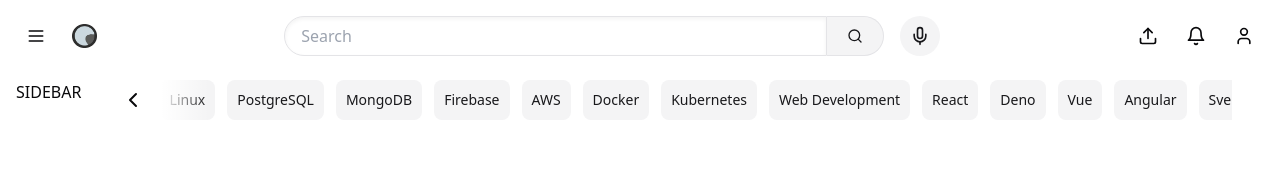
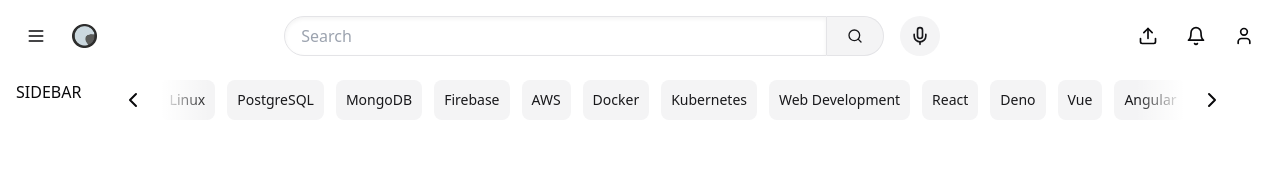
Before and after one commit to jocades/yt-home-gui, a React (Vite) app: page / in a window 1280 px wide. Shown: the top 170 px of the page. Built offline with nearby package versions, Linux system fonts and the light colour scheme.

Commit message:
category translation working

```diff
--- a/src/components/category-list.tsx
+++ b/src/components/category-list.tsx
@@ -1,6 +1,6 @@
 import { ChevronLeftIcon, ChevronRightIcon } from 'lucide-react'
 import { Button } from './ui/button'
-import { useReducer, useRef } from 'react'
+import { useEffect, useReducer, useRef, useState } from 'react'
 
 interface CategoryListProps {
   categories: string[]
@@ -13,16 +13,35 @@
 export function CategoryList(
   { categories, selected, onSelect }: CategoryListProps,
 ) {
-  const [showLeftArrow, toggleLeftArrow] = useReducer((x) => !x, true)
-  const [showRightArrow, toggleRightArrow] = useReducer((x) => !x, false)
+  const [showLeftArrow, toggleLeftArrow] = useToggle()
+  const [showRightArrow, toggleRightArrow] = useToggle()
 
   const { translate, translateX } = useTranslate({ x: 300, y: 0 })
 
+  const containerRef = useRef<HTMLDivElement>(null)
+
+  useEffect(() => {
+    if (!containerRef.current) return
+
+    const observer = new ResizeObserver((entries) => {
+      const container = entries[0].target as HTMLDivElement
+      const fullW = container.scrollWidth
+      const visibleW = container.clientWidth
+
+      toggleLeftArrow(translate.x > 0)
+      toggleRightArrow(translate.x + visibleW < fullW)
+    })
+
+    observer.observe(containerRef.current)
+
+    return () => observer.disconnect()
+  }, [categories, translate.x])
+
   return (
-    <div className='relative overflow-x-hidden'>
+    <div ref={containerRef} className='relative overflow-x-hidden'>
       <div
+        style={{ transform: `translateX(-${translate.x}px)` }}
         className='flex whitespace-nowrap w-[max-content] gap-3 transition-transform'
-        style={{ transform: `translateX(-${translate.x}px)` }}
       >
         {categories.map((category, i) => (
           <Button
@@ -40,8 +59,8 @@
           <Button
             onClick={() => {
               const translationX = translate.x - OFFSET_X
-              if (translationX <= 0) translateX(translationX)
-              else translateX(0)
+              if (translationX <= 0) translateX(0)
+              else translateX(translationX)
             }}
             variant='ghost'
             size='icon'
@@ -54,6 +73,16 @@
       {showRightArrow && (
         <div className='absolute right-0 top-1/2 -translate-y-1/2 bg-gradient-to-l from-background from-50% to-transparent w-24 h-full flex justify-end'>
           <Button
+            onClick={() => {
+              if (!containerRef.current) return
+
+              const fullW = containerRef.current.scrollWidth
+              const visibleW = containerRef.current.clientWidth
+
+              const translationX = translate.x + OFFSET_X
+              if (translationX + visibleW >= fullW) translateX(fullW - visibleW)
+              else translateX(translationX)
+            }}
             variant='ghost'
             size='icon'
             className='h-full aspect-square w-auto p-1.5'
@@ -103,3 +132,18 @@
     },
   }
 }
+
+// function useToggle(initialValue = false) {
+//   const [value, toggle] = useReducer(
+//     (s: boolean, x?: boolean) => x ?? !s,
+//     initialValue,
+//   )
+//
+//   return [value, toggle] as const
+// }
+
+function useToggle(initialValue = false) {
+  const [value, setValue] = useState(initialValue)
+
+  return [value, (x?: boolean) => setValue((prev) => x ?? !prev)] as const
+}
```
